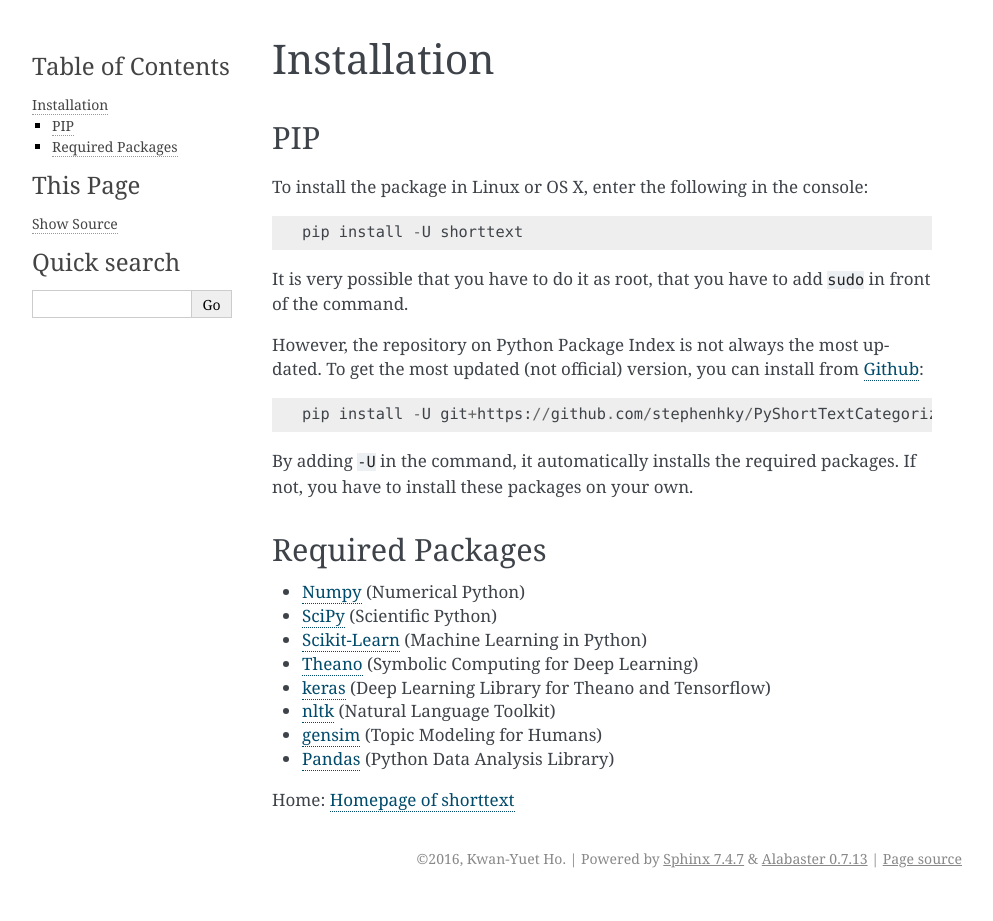
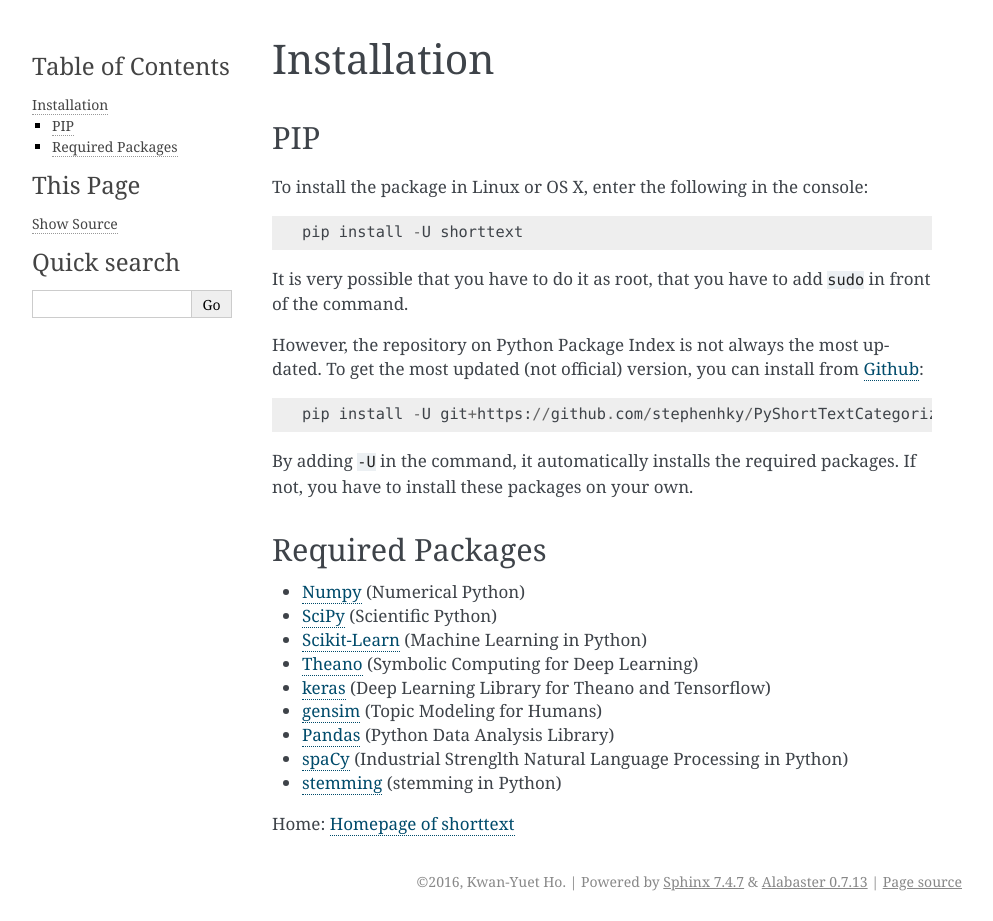
Before and after one commit to stephenhky/PyShortTextCategorization, a Sphinx documentation site: the page built from docs/install.rst, in a window 1280 px wide. Shown: the whole page, without its empty margins (148-1141 px from the left). Built offline with Sphinx 7.4.7, drawn with Linux system fonts in a browser that asks for light colours; before the commit the page ends 900 px from its top, so only the background shows below that.

Commit message:
removed dependencies on nltk

```diff
--- a/docs/install.rst
+++ b/docs/install.rst
@@ -33,9 +33,10 @@
 - Scikit-Learn_ (Machine Learning in Python)
 - Theano_ (Symbolic Computing for Deep Learning)
 - keras_ (Deep Learning Library for Theano and Tensorflow)
-- nltk_ (Natural Language Toolkit)
 - gensim_ (Topic Modeling for Humans)
 - Pandas_ (Python Data Analysis Library)
+- spaCy_ (Industrial Strenglth Natural Language Processing in Python)
+- stemming_ (stemming in Python)
 
 Home: :doc:`index`
 
@@ -44,6 +45,7 @@
 .. _Scikit-Learn: http://scikit-learn.org/stable/
 .. _Theano: http://deeplearning.net/software/theano/
 .. _keras: https://keras.io/
-.. _nltk: http://www.nltk.org/
 .. _gensim: https://radimrehurek.com/gensim/
 .. _Pandas: http://pandas.pydata.org/
+.. _spaCy: https://spacy.io/
+.. _stemming: https://pypi.python.org/pypi/stemming/
--- a/readthedocs/source/install.rst
+++ b/readthedocs/source/install.rst
@@ -30,15 +30,17 @@
 - Scikit-Learn_ (Machine Learning in Python)
 - Theano_ (Symbolic Computing for Deep Learning)
 - keras_ (Deep Learning Library for Theano and Tensorflow)
-- nltk_ (Natural Language Toolkit)
 - gensim_ (Topic Modeling for Humans)
 - Pandas_ (Python Data Analysis Library)
+- spaCy_ (Industrial Strenglth Natural Language Processing in Python)
+- stemming_ (stemming in Python)
 
 .. _Numpy: http://www.numpy.org/
 .. _SciPy: https://www.scipy.org/
 .. _Scikit-Learn: http://scikit-learn.org/stable/
 .. _Theano: http://deeplearning.net/software/theano/
 .. _keras: https://keras.io/
-.. _nltk: http://www.nltk.org/
 .. _gensim: https://radimrehurek.com/gensim/
 .. _Pandas: http://pandas.pydata.org/
+.. _spaCy: https://spacy.io/
+.. _stemming: https://pypi.python.org/pypi/stemming/
```
Also changed, not shown: UPCOMING.md (+1 -0 lines), 1 other file.
